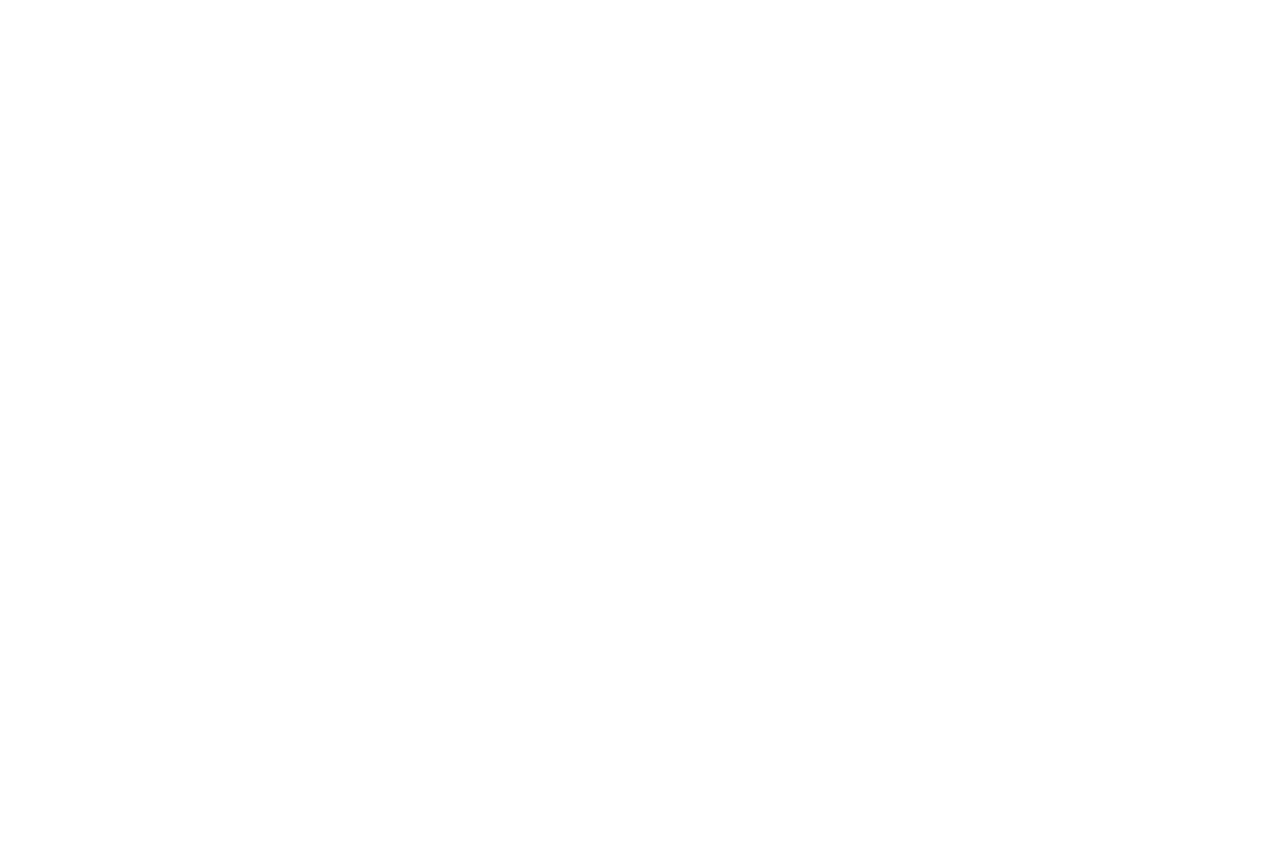
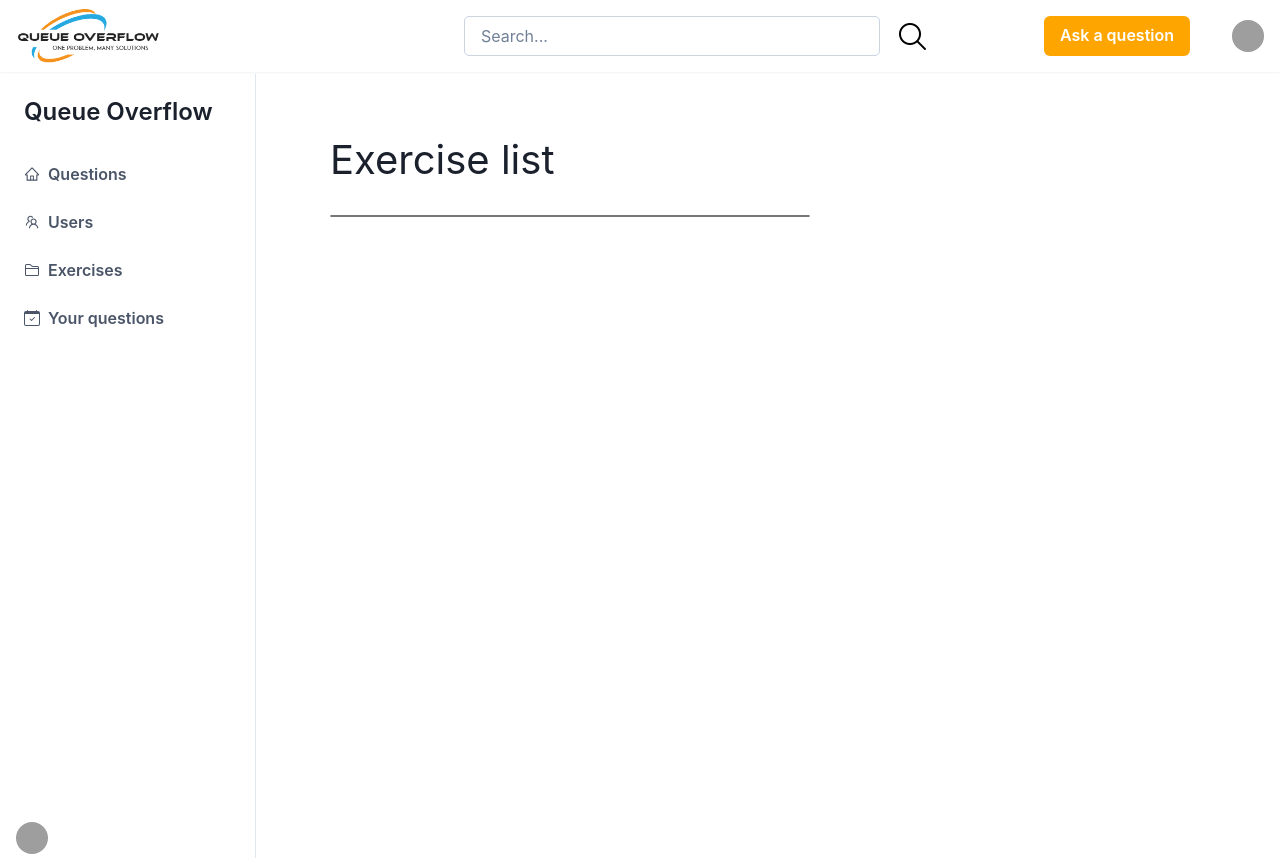
Before and after one commit to Looki-fr/QueueOverflowFront, a React (Create React App) app: page /exercise in a window 1280 px wide. Before the commit this address had no page. Before the commit the page ends 800 px from the top, so only its background shows below. Built offline with nearby package versions, Linux system fonts and the light colour scheme; grey boxes are pictures that could not be loaded.

Commit message:
adding links

```diff
--- a/src/App.js
+++ b/src/App.js
@@ -1,7 +1,8 @@
 import { BrowserRouter as Router, Route, Routes } from "react-router-dom";
-import QuestionList from "./components/QuestionList";
+import QuestionList from "./components/Questions/QuestionList";
+import ExerciseList from "./components/Exercise/ExerciseList";
 import { ChakraProvider } from '@chakra-ui/react'
-import UserList from "./components/UserList";
+import UserList from "./components/User/UserList";
 /* <Route path="/" element={<ProductList/>}/>
 <Route path="/add" element={<AddProduct />}/>
 <Route path="/edit/:id" element={<EditProduct />}/> */
@@ -14,6 +15,7 @@ function App() {
         <Routes>
           <Route path="/" element={<QuestionList/>}/>
           <Route path="/users" element={<UserList/>}/>
+          <Route path="/exercise" element={<ExerciseList/>}/>
         </Routes>
       </Router>
     </ChakraProvider>
--- /dev/null
+++ b/src/components/Exercise/ExerciseList.js
@@ -0,0 +1,68 @@
+import { useState, useEffect } from 'react'
+import axios from "axios";
+import { Link } from "react-router-dom";
+import {SideBar} from './../Sidebar'
+import Navbar from "./../Navbar";
+import { useWindowDimensions } from './../getWindowDimensions'
+
+function getWidth(width){
+    if (width > 800){
+      return "75%"
+    }
+    else{
+      return `${width-150}px`
+    }
+
+  }
+
+  function getLeft(width){
+    if (width > 800){
+      return "25%"
+    }
+    else{
+      return "150px"
+    }
+
+  }
+
+  function getHeight(height){
+    return height-72;
+  }
+
+const ExerciseList = () => {
+  const { height, width } = useWindowDimensions();
+  return (
+    <div>
+      <Navbar/>
+      <SideBar display={{md: 'unset' }} />
+      <div style={{
+          position: 'relative',
+          height: getHeight(height),
+          marginLeft: getLeft(width),
+          width: getWidth(width),
+          marginTop: "80px",
+          alignItems:'center',
+          justifyContent:'center',
+          }}>
+          <h1 style={{
+              fontSize: '40px',
+              marginTop:'130px',
+              marginLeft:'10px',
+              marginBottom: '25px',
+          }}>
+              Exercise list
+          </h1>
+          <div style={{
+            marginLeft:'10px',
+            marginBottom: '50px',
+            border: '1px solid #777777',
+            borderRadius: '4px',
+            height:'1px',
+            width:'50%',
+          }}></div>
+        </div>
+    </div>
+  )
+}
+
+export default ExerciseList
--- a/src/components/Question.js
+++ b/src/components/Questions/Question.js
@@ -1,4 +1,4 @@
-import '../App.css';
+import '../../App.css';
 
 export default function Question(props) {
   let des = props.description;
--- a/src/components/Sidebar.js
+++ b/src/components/Sidebar.js
@@ -82,7 +82,9 @@ export function SideBar(props) {
             <Link to="/users">
               <NavItem icon={AiOutlineTeam}>Users</NavItem>
             </Link>
-            <NavItem icon={BsFolder2}>Exercises</NavItem>
+            <Link to="/exercise">
+              <NavItem icon={BsFolder2}>Exercises</NavItem>
+            </Link>
             <NavItem icon={BsCalendarCheck}>Your questions</NavItem>
           </Flex>
         </Box>
--- /dev/null
+++ b/src/components/User/UserList.js
@@ -0,0 +1,68 @@
+import { useState, useEffect } from 'react'
+import axios from "axios";
+import { Link } from "react-router-dom";
+import {SideBar} from './../Sidebar'
+import Navbar from "./../Navbar";
+import { useWindowDimensions } from './../getWindowDimensions'
+
+function getWidth(width){
+    if (width > 800){
+      return "75%"
+    }
+    else{
+      return `${width-150}px`
+    }
+
+  }
+
+  function getLeft(width){
+    if (width > 800){
+      return "25%"
+    }
+    else{
+      return "150px"
+    }
+
+  }
+
+  function getHeight(height){
+    return height-72;
+  }
+
+const UserList = () => {
+  const { height, width } = useWindowDimensions();
+  return (
+    <div>
+      <Navbar/>
+      <SideBar display={{md: 'unset' }} />
+      <div style={{
+          position: 'relative',
+          height: getHeight(height),
+          marginLeft: getLeft(width),
+          width: getWidth(width),
+          marginTop: "80px",
+          alignItems:'center',
+          justifyContent:'center',
+          }}>
+          <h1 style={{
+              fontSize: '40px',
+              marginTop:'130px',
+              marginLeft:'10px',
+              marginBottom: '25px',
+          }}>
+              User list
+          </h1>
+          <div style={{
+            marginLeft:'10px',
+            marginBottom: '50px',
+            border: '1px solid #777777',
+            borderRadius: '4px',
+            height:'1px',
+            width:'50%',
+          }}></div>
+        </div>
+    </div>
+  )
+}
+
+export default UserList
--- a/src/components/UserList.js
+++ /dev/null
@@ -1,21 +0,0 @@
-import { useState, useEffect } from 'react'
-import axios from "axios";
-import { Link } from "react-router-dom";
-import Question from './Question';
-import { useWindowDimensions } from './getWindowDimensions'
-import {SideBar} from './Sidebar'
-import Navbar from "./Navbar";
-
-const UserList = () => {
-    return (
-        <div>
-            <Navbar/>
-            <SideBar display={{md: 'unset' }} />
-            <div>
-                <h1>UserList</h1>
-            </div>
-        </div>
-    )
-}
-
-export default UserList
```
Also changed, not shown: src/components/Questions/QuestionList.js (renamed from src/components/QuestionList.js, +3 -4 lines).
